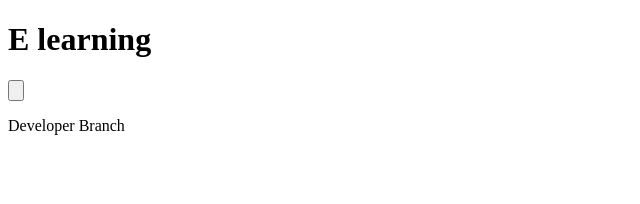
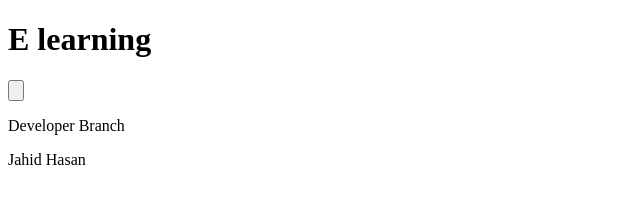
Before and after one commit to mehedihasan8/e-learning, a plain HTML site: page index.html in a window 1280 px wide. Shown: the whole page, without its empty margins (0-640 px from the left). Drawn offline with Linux system fonts and the light colour scheme.

Commit message:
added section

```diff
--- a/index.html
+++ b/index.html
@@ -11,5 +11,8 @@
       <input type="submit" value="">
     </form>
     <p>Developer Branch</p>
+    <section>
+      Jahid Hasan
+    </section>
   </body>
 </html>
```
